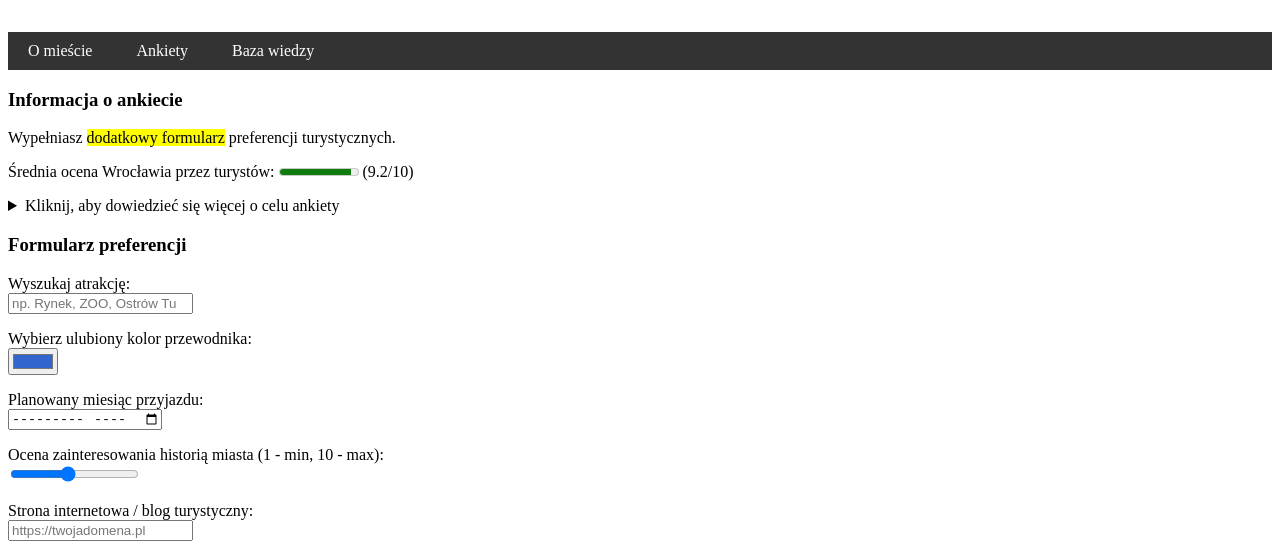
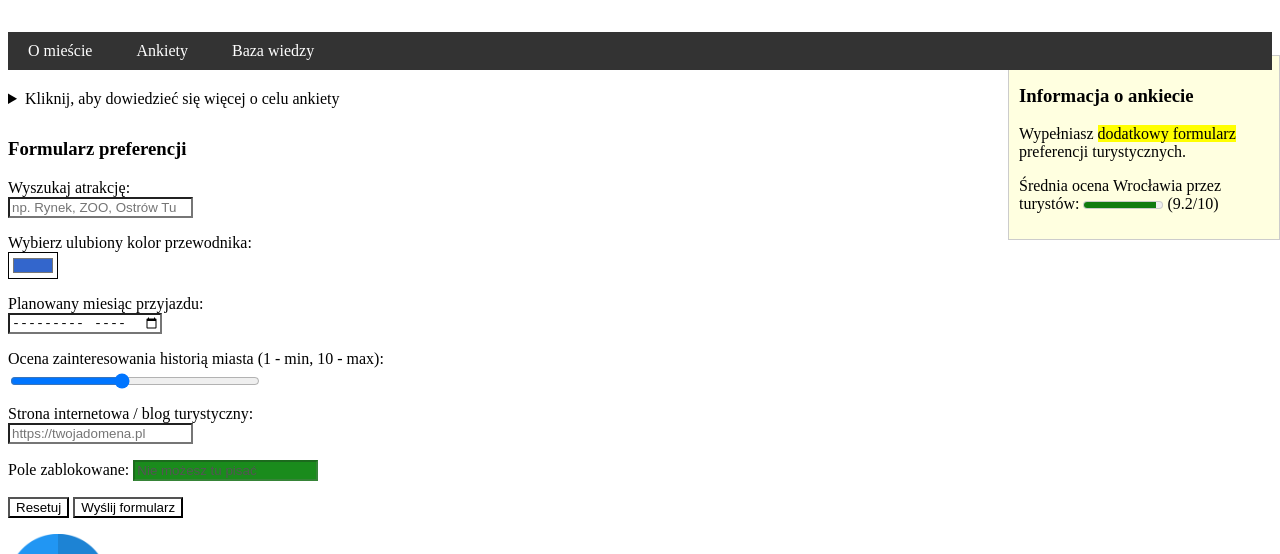
Before and after one commit to G21212121/Web_Project, a plain HTML site: page Lista-4/fourth_page.html in a window 1280 px wide. Shown: the part 225-779 px from the top of the page. Drawn offline with Linux system fonts and the light colour scheme.

Commit message:
fourth page css completed (tasks 6,11)

```diff
--- a/Lista-4/fourth_page.html
+++ b/Lista-4/fourth_page.html
@@ -107,6 +107,8 @@
                         <input type="url" name="strona_www" placeholder="https://twojadomena.pl">
                     </label>
                 </p>
+                <label>Pole zablokowane:</label>
+                <input type="text" value="Nie możesz tu pisać" disabled>
 
                 <p>
                     <input type="reset" value="Resetuj">
--- a/Lista-4/styles/fourth_page.css
+++ b/Lista-4/styles/fourth_page.css
@@ -0,0 +1,54 @@
+@charset "UTF-8";
+
+/* 6. Pozycjonowanie - absolute, fixed, left, right, top, bottom, height */
+aside {
+    position: fixed;
+    right: 0;
+    top: 280px;
+    width: 250px;
+    height: auto;
+    padding: 10px;
+    background-color: #ffffe0;
+    border: 1px solid #ccc;
+    z-index: 50;
+}
+
+main {
+    position: relative;
+    margin-right: 270px;
+}
+
+details {
+    position: static;
+    display: block;
+    clear: both;
+    margin-top: 20px;
+}
+
+section:last-of-type {
+    margin-top: 30px;
+}
+
+/* 11. pseudoklasy (disabled,enabled,only-child,first) */
+input:enabled {
+    background-color: rgba(255, 255, 255, 0.16);
+}
+input:disabled {
+    background-color: #1a8b1c;
+}
+aside p:only-child {
+    background-color: #7b00ff;
+    font-size: 1.1em;
+    font-weight: bold;
+}
+
+input[type="range"] {
+    width: 250px;
+    display: block;
+    margin-top: 5px;
+}
+
+/* @page uzywa pseudoklasy :first (Dla wydruku tej strony) */
+@page :first {
+    margin: 2cm;
+}
--- a/Lista-4/styles/third_page.css
+++ b/Lista-4/styles/third_page.css
@@ -10,7 +10,7 @@ form label {
     line-height: 2;
 }
 
-/* 11. Działanie pseudoklas (link, visited,hover,active) */
+/* 11. Działanie pseudoklas (link, visited,hover,active,focus,checked,required) */
 a:link { color: #b31b00; }
 a:visited { color: #1a8b1c; }
 a:hover { color: #7b00ff; text-decoration: underline; }
@@ -31,7 +31,7 @@ input[type="radio"], input[type="checkbox"] {
     margin-right: 5px;
 }
 
-/* 11. Pseudoklasy (first-child, last-child, nth-child, nth-last-child, last-of-type) */
+/* 11. Pseudoklasy (first-child, last-child, nth-child, nth-last-child, last-of-type,empty) */
 form > :first-child {
     color: #338000;
     font-weight: bold;
```
